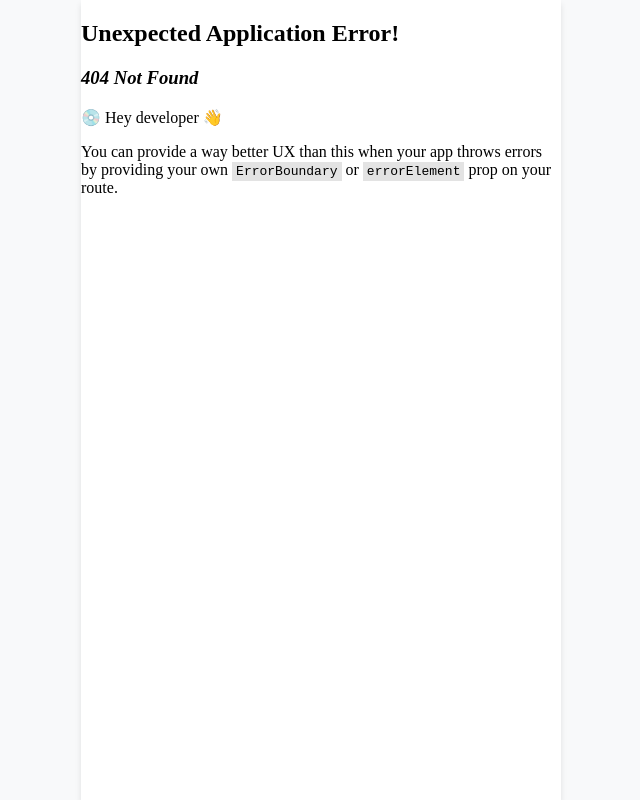
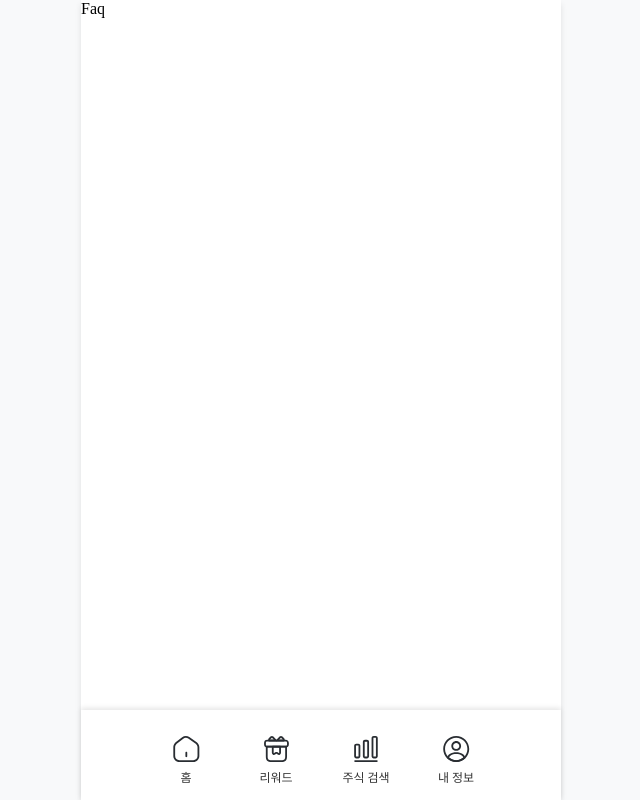
Before and after one commit to Exit1ofYeouido/FrontEnd, a React (Vite) app in the folder frontend/: page /my/faq in a window 1280 px wide. Before the commit this address had no page. Shown: the whole page, without its empty margins (319-959 px from the left). Built offline with nearby package versions, Linux system fonts and the light colour scheme; a web font is replaced by a local one.

Commit message:
✨feat: 기능 별 페이지 추가 및 라우터 작업/#9

```diff
--- a/frontend/src/routers/main-router.jsx
+++ b/frontend/src/routers/main-router.jsx
@@ -11,6 +11,8 @@ import ReceiptPage from "../routes/rewardPage/Receipt";
 import ReceiptTutorialPage from "../routes/rewardPage/ReceiptTutorial";
 import VideoTutorialPage from "../routes/rewardPage/VideoTutorial";
 import AttendancePage from "../routes/rewardPage/Attendance";
+import NoticePage from "../routes/myPage/Notice";
+import FaqPage from "../routes/myPage/Faq";
 
 import MainLayPage from "../routes/Layout";
 import LandingLayout from "../routes/landingPage/LandingLayout";
@@ -117,6 +119,16 @@ const mainRouter = [
                         element: <HoldPointPage />,
                         index: true,
                     },
+                    {
+                        path: "notice",
+                        element: <NoticePage />,
+                        index: true,
+                    },
+                    {
+                        path: "faq",
+                        element: <FaqPage />,
+                        index: true,
+                    },
                 ],
             },
         ],
--- /dev/null
+++ b/frontend/src/routes/myPage/Faq.jsx
@@ -0,0 +1,5 @@
+import React from "react";
+
+export default function Faq() {
+    return <div>Faq</div>;
+}
--- /dev/null
+++ b/frontend/src/routes/myPage/Notice.jsx
@@ -0,0 +1,5 @@
+import React from "react";
+
+export default function Notice() {
+    return <div>Notice</div>;
+}
```
